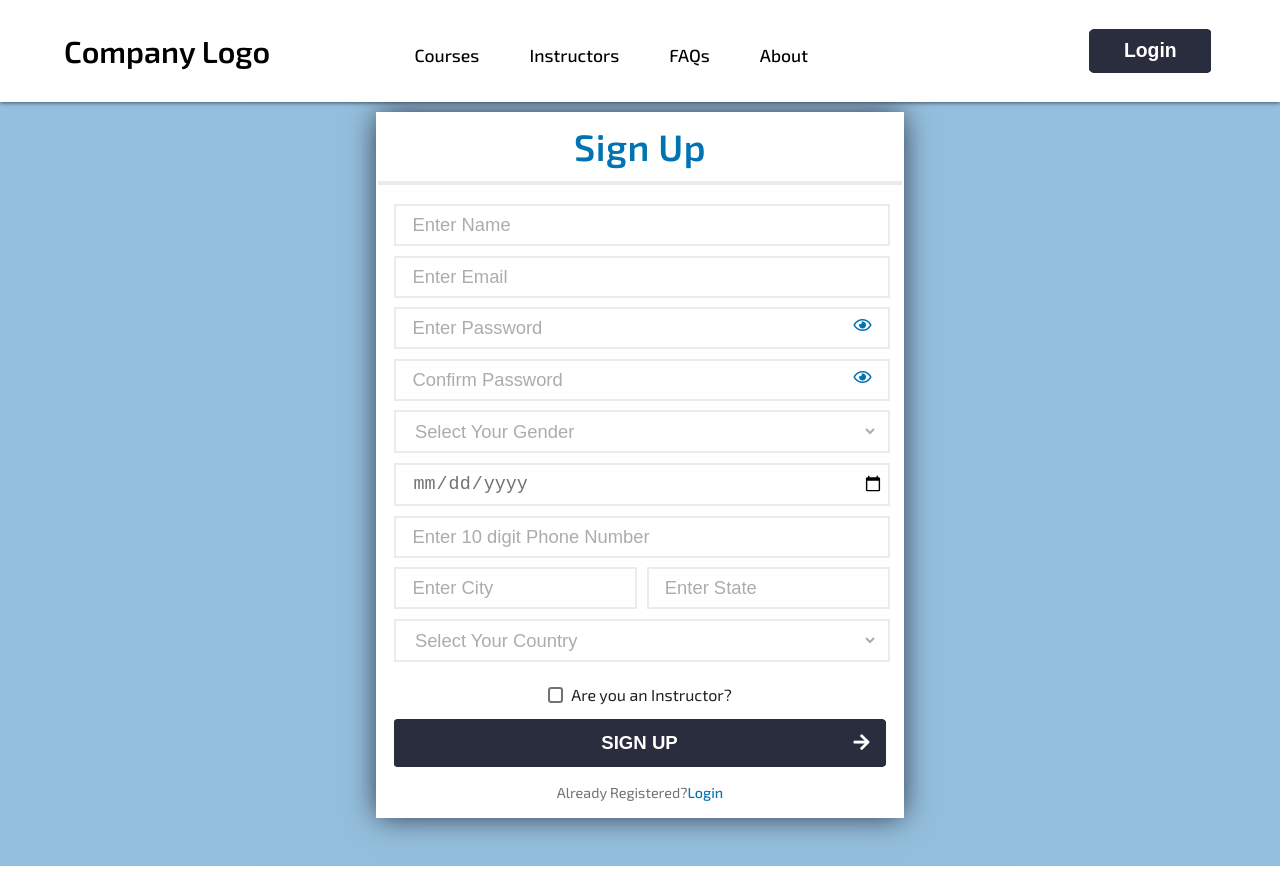
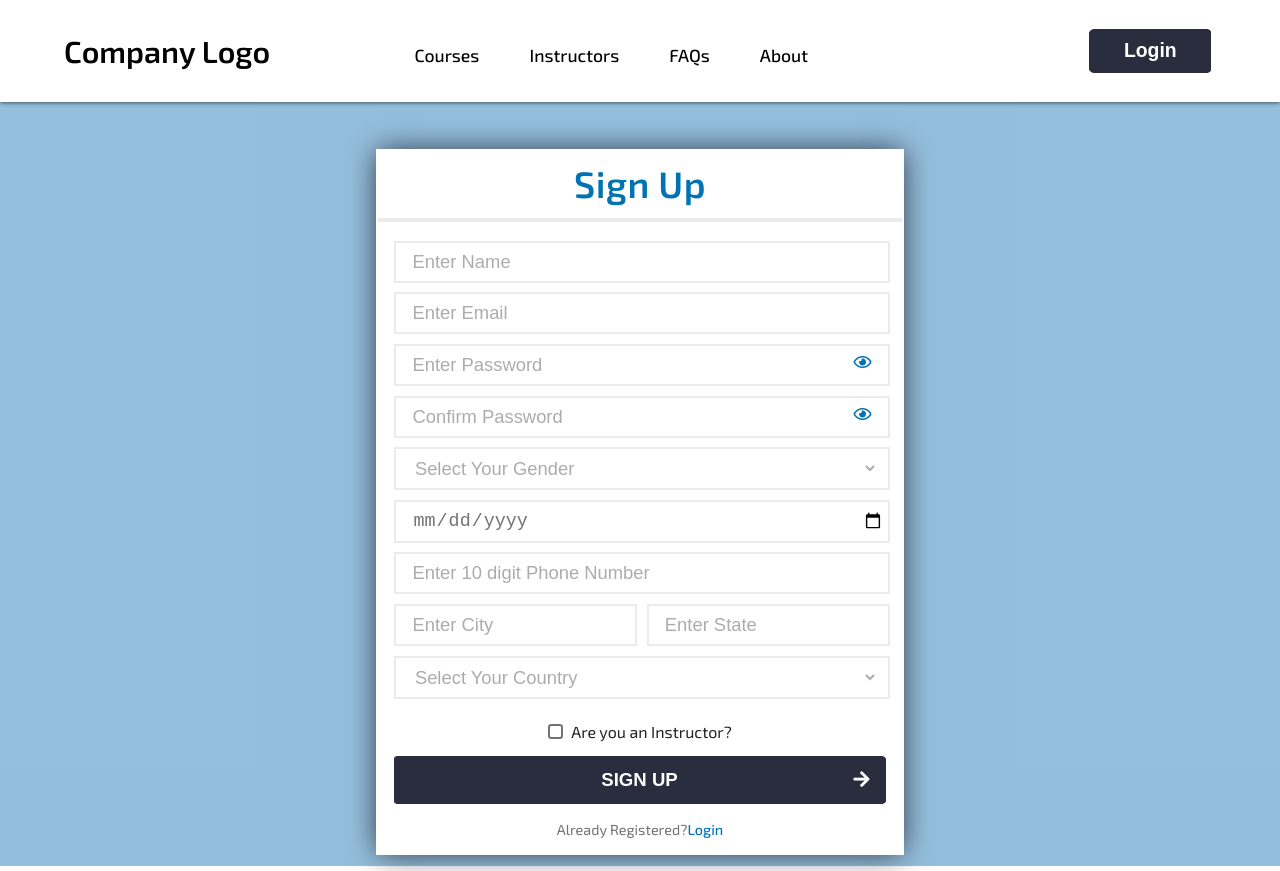
Before and after one commit to soorajarsn/True-exam, a React (Vite) app: page /signup in a window 1280 px wide. Built offline with nearby package versions, Linux system fonts and the light colour scheme.

Commit message:
update signup page styles

```diff
--- a/src/styles/signUp.scss
+++ b/src/styles/signUp.scss
@@ -9,7 +9,7 @@ $black:rgb(0, 0, 0);
 $white:rgb(255, 255, 255);
 .signup-container-main{
     background: $opaqueBlue;
-    min-height:100vh;
+    min-height:calc(100vh);
     .nav-container{
         position:fixed;
         top:0;
@@ -17,6 +17,7 @@ $white:rgb(255, 255, 255);
 }
 .main-container{
     margin-top:3rem;
+    position:relative;top:2.3rem;
     @media (min-width:700px){
         margin-top:4rem;
     }
```
